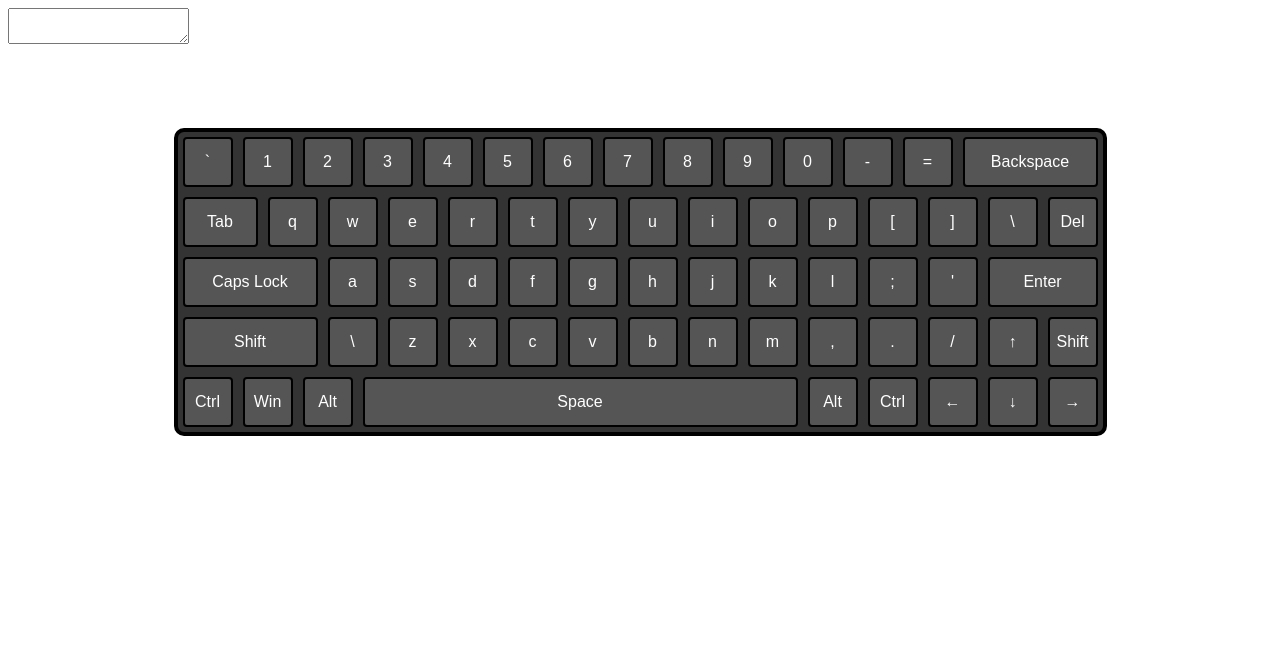
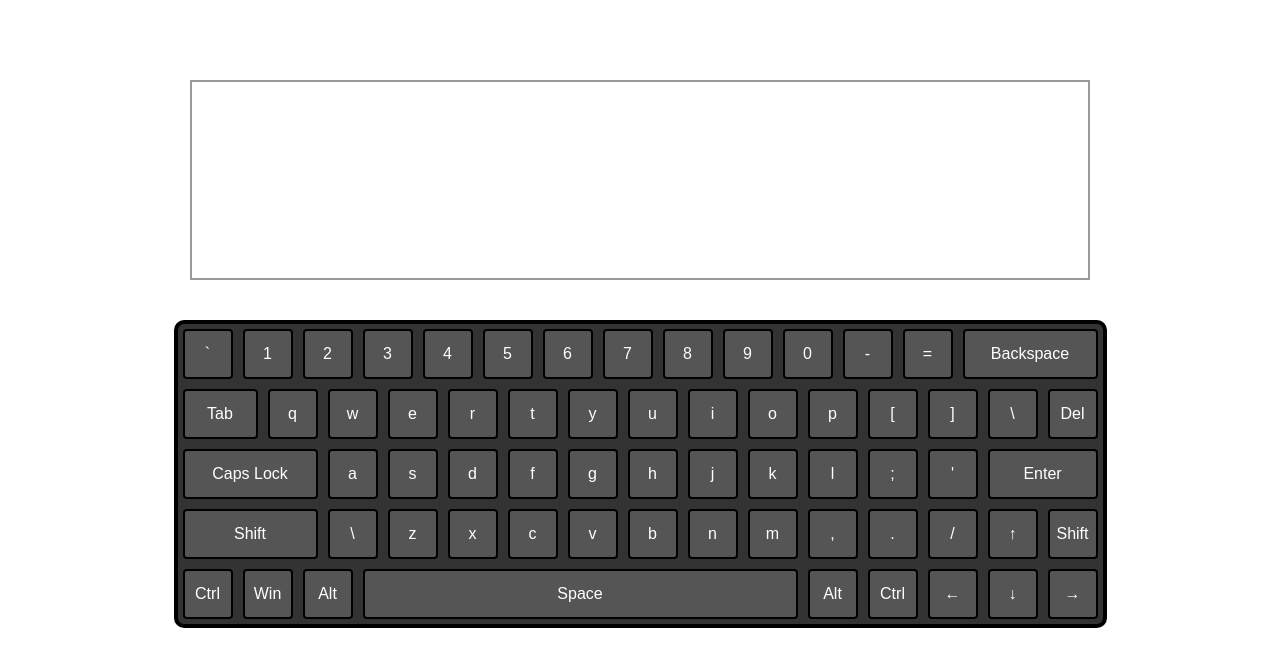
Before and after one commit to Horvar/virtual-keyboard, a plain HTML site: page index.html in a window 1280 px wide. Drawn offline with Linux system fonts and the light colour scheme.

Commit message:
fix: rework output textarea

```diff
--- a/index.html
+++ b/index.html
@@ -7,6 +7,5 @@
 </head>
 <body>
 <script src="script.js"></script>
-<textarea></textarea>
 </body>
 </html>
--- a/script.js
+++ b/script.js
@@ -40,7 +40,12 @@ document.addEventListener('DOMContentLoaded', function() {
   const
       arrRows = keyboard.keyRows,
       numOfRows = arrRows.length,
-      createdContainer = document.createElement('div')
+      createdContainer = document.createElement('div'),
+      output = document.createElement('textarea')
+
+  // create output
+  output.classList.add('output')
+  document.querySelector('body').appendChild(output)
 
   createButtons()
   pressButtons()
@@ -155,8 +160,7 @@ document.addEventListener('DOMContentLoaded', function() {
 
   function triggerButton () {
     const
-        buttons = document.querySelectorAll(`.${keyboard.classButton}`),
-        output = document.querySelector('textarea')
+        buttons = document.querySelectorAll(`.${keyboard.classButton}`)
 
     let result = ''
 
--- a/style.css
+++ b/style.css
@@ -1,6 +1,18 @@
 :root {
   --cell-size: 50px;
   --buffer: 10px;
+}
+
+.output {
+  display: block;
+  resize: none;
+  width: 900px;
+  height: 200px;
+  border: 2px solid #999;
+  font-size: 20px;
+  padding: 1em;
+  box-sizing: border-box;
+  margin: 10vh auto 5vh;
 }
 
 .keyboard {
@@ -15,7 +27,7 @@
   flex-direction: column;
   gap: 10px;
 
-  margin: 10vh auto;
+  margin: 5vh auto;
 }
 .keyboard--modified .keyboard__btn span:nth-child(1) {
   display: none;
```
